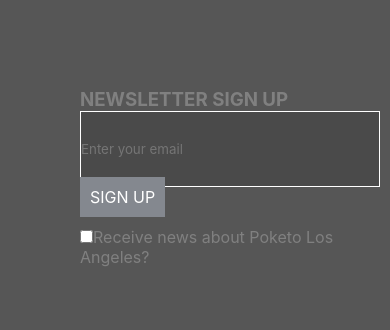
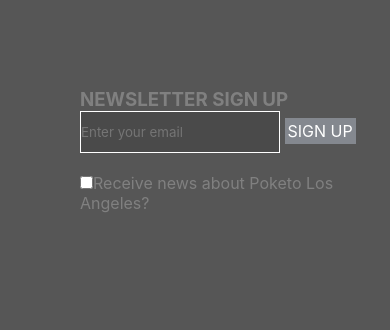
Before and after one commit to MrOmachi/poketo_clone, a plain HTML site: page index.html in a window 390 px wide. Shown: the part 3056-3386 px from the top of the page. Drawn offline with Linux system fonts and the light colour scheme.

Commit message:
Worked on footer styling

```diff
--- a/css/footer.css
+++ b/css/footer.css
@@ -74,6 +74,7 @@
 .social_icons_img img {
   width: 30px;
   margin: 30px 10px;
+  background-color: white;
 }
 
 @media (max-width: 953px) {
@@ -101,3 +102,18 @@
     padding: 120px 0 150px 0;
   }
 }
+@media (max-width: 500px) {
+  .footer_email {
+    background-color: #4a4a4a;
+    color: white;
+    width: 200px;
+    height: 5vh;
+    border: solid white 1px;
+  }
+  .footer_col1 a {
+    text-decoration: none;
+    background-color: #84888f;
+    color: white;
+    padding: 3px;
+  }
+}
```
